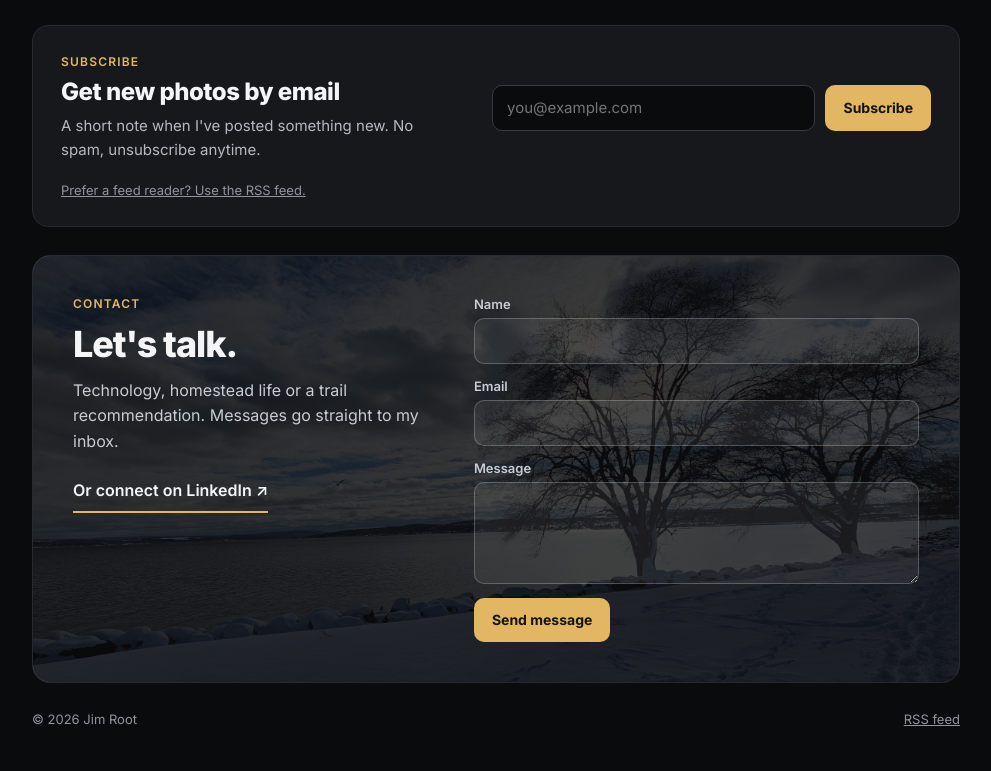
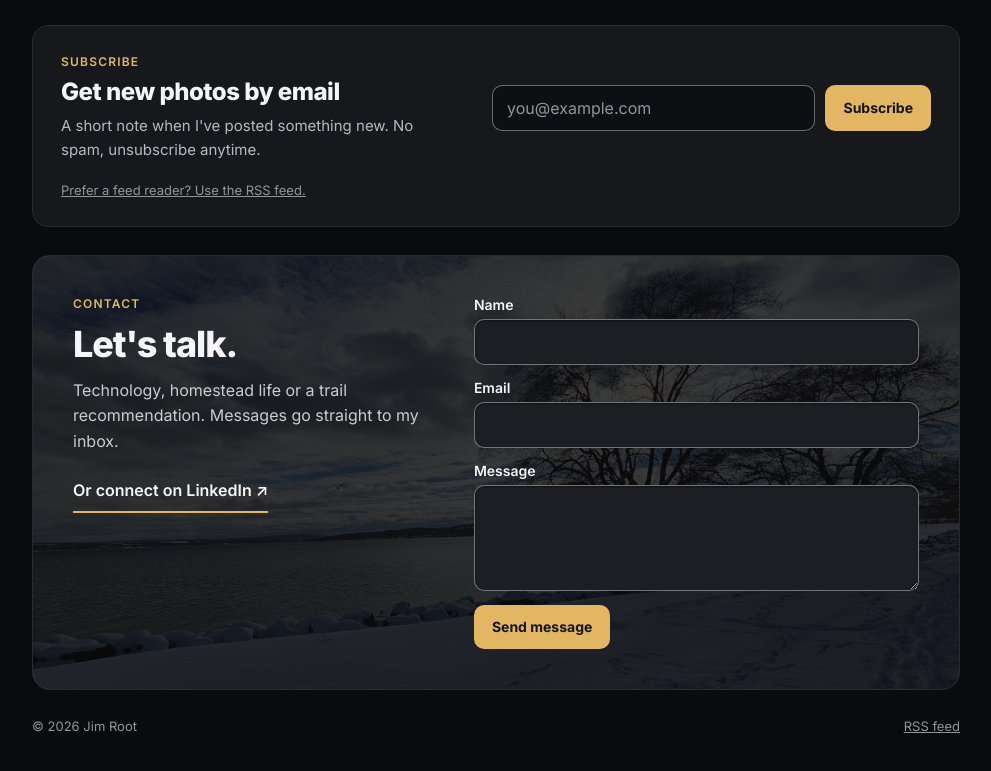
Before and after one commit to jimroot84/jimroot.com, an Astro site: page / in a window 1280 px wide. Shown: the part 1913-2684 px from the top of the page, without its empty margins (284-1275 px from the left). Built offline with nearby package versions, Linux system fonts and the light colour scheme; Astro itself is replaced by a stand-in of ours.

Commit message:
Make form fields stand out; opt out of forced dark mode
Co-Authored-By: Claude Opus 5.5 <noreply@anthropic.com>
Claude-Session: https://claude.ai/code/session_01RomYjPHrJL3sxyoCu4YkMV

```diff
--- a/src/components/Contact.astro
+++ b/src/components/Contact.astro
@@ -82,11 +82,14 @@ const ready = site.web3forms_access_key && !site.web3forms_access_key.startsWith
   .row { display: flex; flex-wrap: wrap; gap: 14px; }
   .field { display: flex; flex-direction: column; gap: 6px; }
   .row .field { flex: 1 1 180px; }
-  .field label { font-size: 13px; font-weight: 600; color: #c9ccd3; }
+  .field label { font-size: 14px; font-weight: 600; color: var(--text); }
   .field input, .field textarea {
-    font: inherit; font-size: 15px; padding: 12px 14px; border-radius: 10px;
-    border: 1px solid rgba(255, 255, 255, 0.22); background: rgba(255, 255, 255, 0.07); color: var(--text);
+    font: inherit; font-size: 16px; padding: 12px 14px; border-radius: 10px;
+    border: 1px solid rgba(255, 255, 255, 0.38); background: #1c1e23; color: var(--text);
+    box-shadow: inset 0 1px 2px rgba(0, 0, 0, 0.4);
   }
+  .field input:hover, .field textarea:hover { border-color: rgba(255, 255, 255, 0.55); }
+  .field input:focus, .field textarea:focus { outline: none; border-color: var(--accent); box-shadow: 0 0 0 3px rgba(227, 182, 100, 0.25); }
   .field input { min-height: 46px; padding-top: 0; padding-bottom: 0; }
   .field textarea { resize: vertical; }
   .actions { display: flex; flex-wrap: wrap; align-items: center; gap: 12px 16px; }
--- a/src/components/Subscribe.astro
+++ b/src/components/Subscribe.astro
@@ -29,8 +29,10 @@ const ready = site.kit_form_id && !site.kit_form_id.startsWith('YOUR-');
   .sub-form { flex: 1 1 340px; display: flex; flex-wrap: wrap; gap: 10px; }
   .sub-form input {
     flex: 1 1 220px; min-height: 46px; padding: 0 14px; border-radius: 10px;
-    border: 1px solid var(--border-strong); background: var(--bg); color: var(--text); font: inherit; font-size: 15px;
+    border: 1px solid rgba(255, 255, 255, 0.38); background: #0e0f12; color: var(--text); font: inherit; font-size: 16px;
   }
+  .sub-form input::placeholder { color: var(--faint); }
+  .sub-form input:focus { outline: none; border-color: var(--accent); box-shadow: 0 0 0 3px rgba(227, 182, 100, 0.25); }
   .sub-form button[disabled] { opacity: 0.5; cursor: not-allowed; }
   .sub-note { flex-basis: 100%; font-size: 13px; color: var(--faint); }
   .sub-rss { flex-basis: 100%; font-size: 13px; color: var(--faint); }
--- a/src/layouts/Base.astro
+++ b/src/layouts/Base.astro
@@ -39,6 +39,7 @@ const nav = [
     <meta property="og:title" content={pageTitle} />
     <meta property="og:description" content={description} />
     <meta name="theme-color" content="#0a0b0d" />
+    <meta name="color-scheme" content="dark" />
     <link rel="preconnect" href="https://fonts.googleapis.com" />
     <link rel="preconnect" href="https://fonts.gstatic.com" crossorigin />
     <link href="https://fonts.googleapis.com/css2?family=Inter:wght@400;500;600;700;800&family=JetBrains+Mono:wght@500&display=swap" rel="stylesheet" />
```
